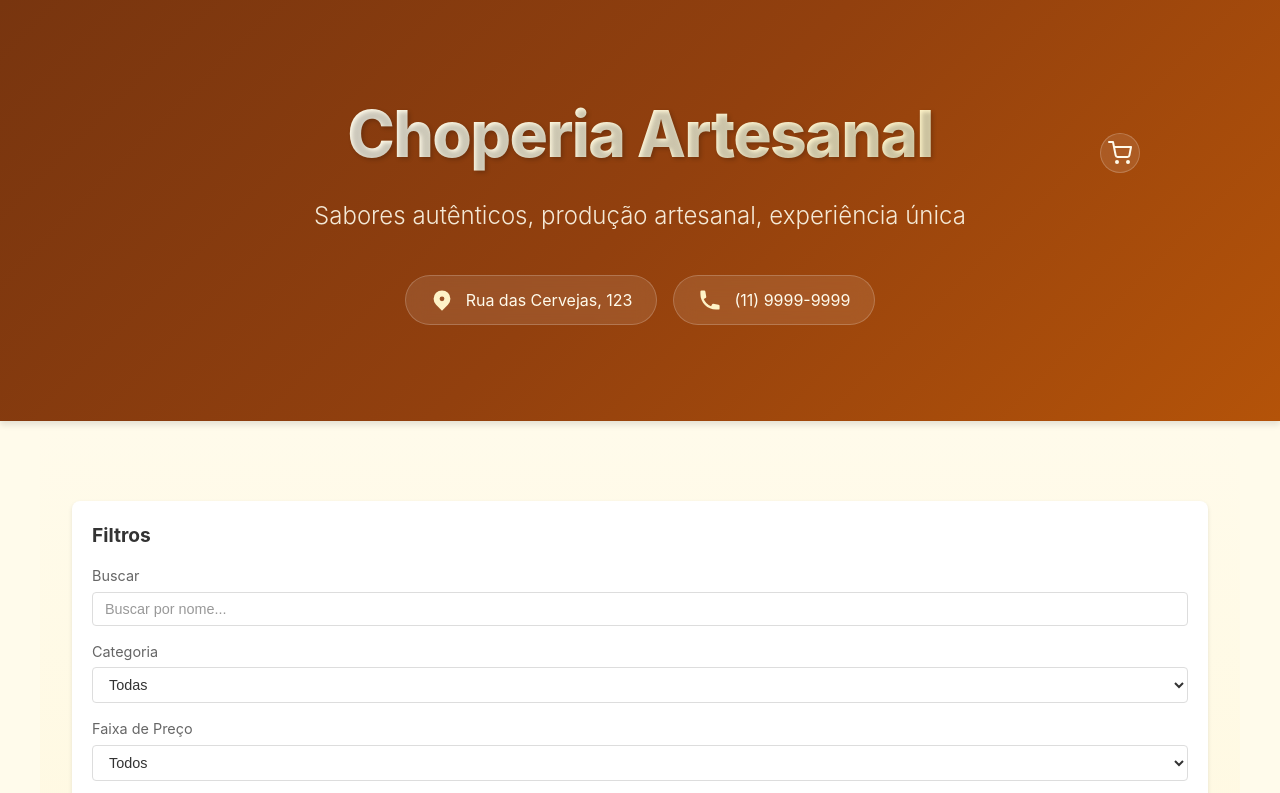
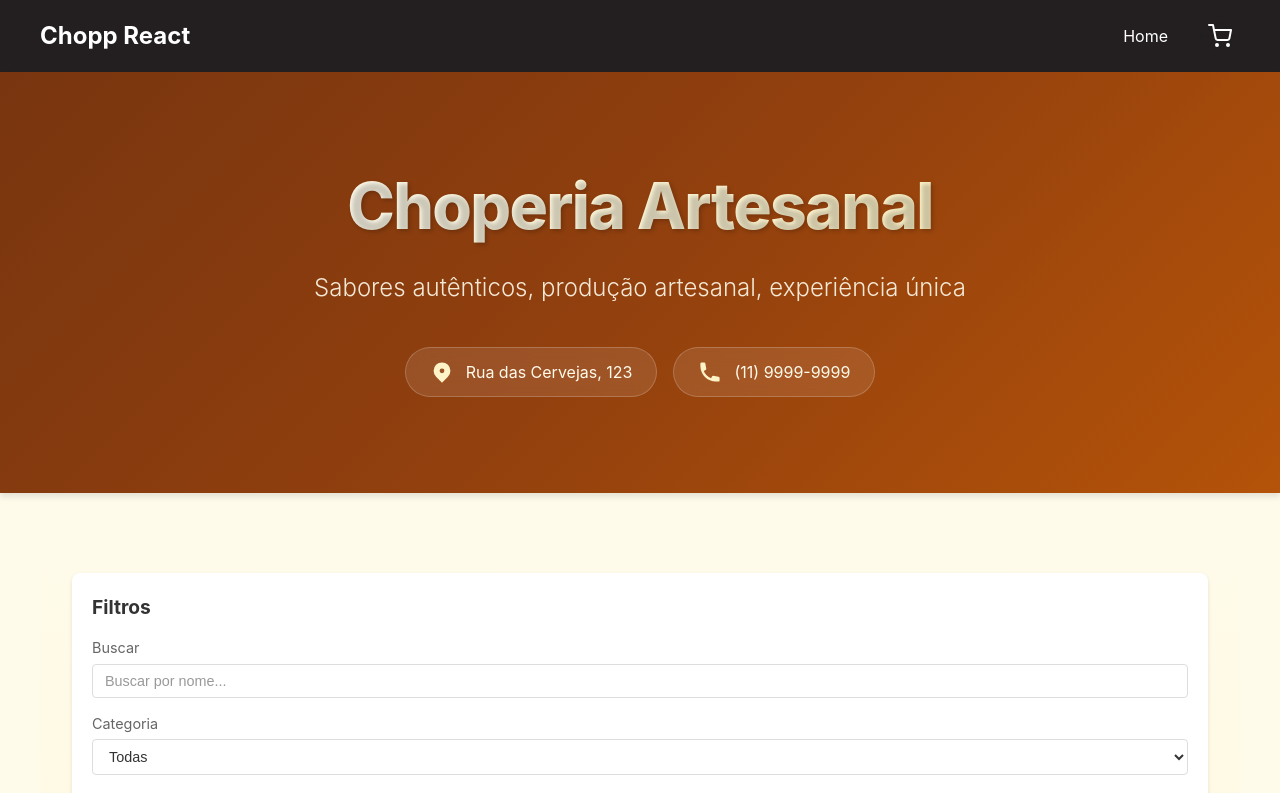
Before and after one commit to HenriqueSagawaIFPR/chopp-react, a React (Create React App) app: page / in a window 1280 px wide. Shown: the top 793 px of the page. Built offline with nearby package versions, Linux system fonts and the light colour scheme; the HTML template or start-up script is replaced by a standard one.

Commit message:
Novo componente de navbar e ajustes no css

```diff
--- a/package.json
+++ b/package.json
@@ -10,6 +10,7 @@
     "prop-types": "^15.8.1",
     "react": "^19.1.0",
     "react-dom": "^19.1.0",
+    "react-icons": "^5.5.0",
     "react-scripts": "5.0.1",
     "web-vitals": "^2.1.4"
   },
--- a/public/index.html
+++ b/public/index.html
@@ -24,7 +24,7 @@
       work correctly both with client-side routing and a non-root public URL.
       Learn how to configure a non-root public URL by running `npm run build`.
     -->
-    <title>React App</title>
+    <title>Chopp</title>
   </head>
   <body>
     <noscript>You need to enable JavaScript to run this app.</noscript>
--- a/src/App.js
+++ b/src/App.js
@@ -4,6 +4,7 @@ import MenuList from './components/MenuList/index';
 import Footer from './components/Footer/index';
 import Cart from './components/Cart/index';
 import { menuItems } from './data/menu-item';
+import Navbar from './components/Navbar/index';
 
 import './styles/global.css';
 import './styles/animations.css';
@@ -53,9 +54,9 @@ function App() {
 
   return (
     <div className="app">
+      <Navbar cartItemCount={cartItemCount}
+        onCartClick={() => setIsCartOpen(true)} />
       <Header
-        cartItemCount={cartItemCount}
-        onCartClick={() => setIsCartOpen(true)}
       />
       <main className="main-content">
         <MenuList
--- a/src/components/Header/index.js
+++ b/src/components/Header/index.js
@@ -2,13 +2,12 @@ import React from 'react';
 import CartButton from '../CartButton';
 import './style.css';
 
-const Header = ({ cartItemCount, onCartClick }) => {
+const Header = () => {
   return (
     <header className="header">
       <div className="header-content">
         <div className="header-top">
           <h1 className="header-title">Choperia Artesanal</h1>
-          <CartButton itemCount={cartItemCount} onClick={onCartClick} />
         </div>
         <p className="header-subtitle">Sabores autênticos, produção artesanal, experiência única</p>
         <div className="header-info">
--- /dev/null
+++ b/src/components/Navbar/index.js
@@ -0,0 +1,24 @@
+import React from 'react';
+import { FaShoppingCart } from 'react-icons/fa';
+import './style.css';
+import CartButton from '../CartButton';
+
+const Navbar = ({ cartItemCount, onCartClick }) => {
+    return (
+        <nav className="navbar">
+            <div className="navbar-container">
+                <a href="/" className="navbar-logo">
+                    Chopp React
+                </a>
+                <div className="navbar-links">
+                    <a href="/" className="navbar-link">
+                        Home
+                    </a>
+                    <CartButton itemCount={cartItemCount} onClick={onCartClick} />
+                </div>
+            </div>
+        </nav>
+    );
+};
+
+export default Navbar;
--- /dev/null
+++ b/src/components/Navbar/style.css
@@ -0,0 +1,72 @@
+.navbar {
+  background-color: #231F20;
+  padding: 1rem 2rem;
+  box-shadow: 0 2px 4px rgba(0, 0, 0, 0.1);
+}
+
+.navbar-container {
+  max-width: 1200px;
+  margin: 0 auto;
+  display: flex;
+  justify-content: space-between;
+  align-items: center;
+}
+
+.navbar-logo {
+  color: #fff;
+  font-size: 1.5rem;
+  font-weight: bold;
+  text-decoration: none;
+}
+
+.navbar-links {
+  display: flex;
+  gap: 2rem;
+  align-items: center;
+}
+
+.navbar-link {
+  color: #fff;
+  text-decoration: none;
+  font-size: 1rem;
+  transition: color 0.3s ease;
+  cursor: pointer;
+}
+
+.navbar-link:hover {
+  color: #3498db;
+}
+
+/* Estilos específicos para o CartButton na navbar */
+.navbar-links .cart-button {
+  position: relative;
+  background: transparent;
+  border: none;
+  color: #fff;
+  cursor: pointer;
+  padding: 0.5rem;
+  display: flex;
+  align-items: center;
+  justify-content: center;
+}
+
+.navbar-links .cart-button:hover {
+  color: #3498db;
+}
+
+.cart-link {
+  font-size: 1.2rem;
+  display: flex;
+  align-items: center;
+  cursor: pointer;
+}
+
+@media (max-width: 768px) {
+  .navbar {
+    padding: 1rem;
+  }
+
+  .navbar-links {
+    gap: 1rem;
+  }
+}
```
Also changed, not shown: 1 other file (tests, documents, lock files or other folders).
